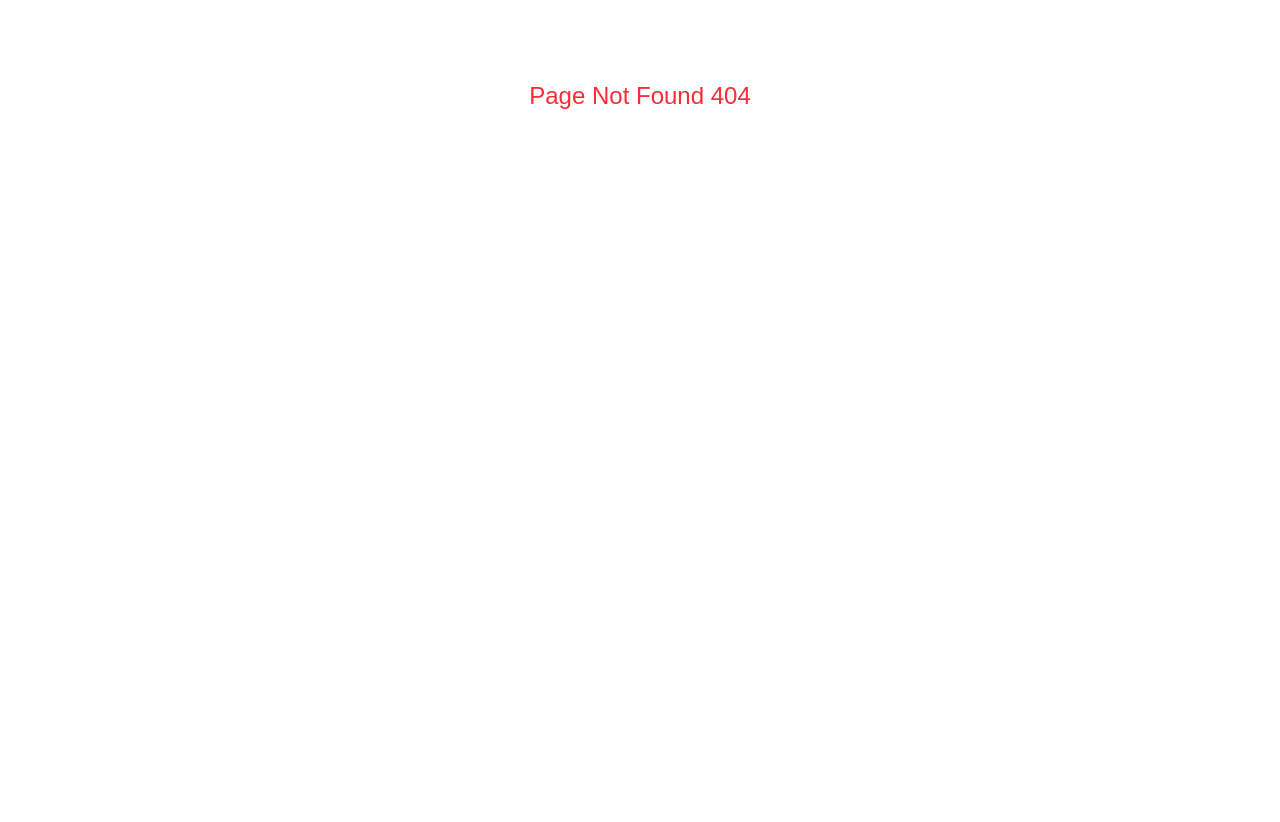
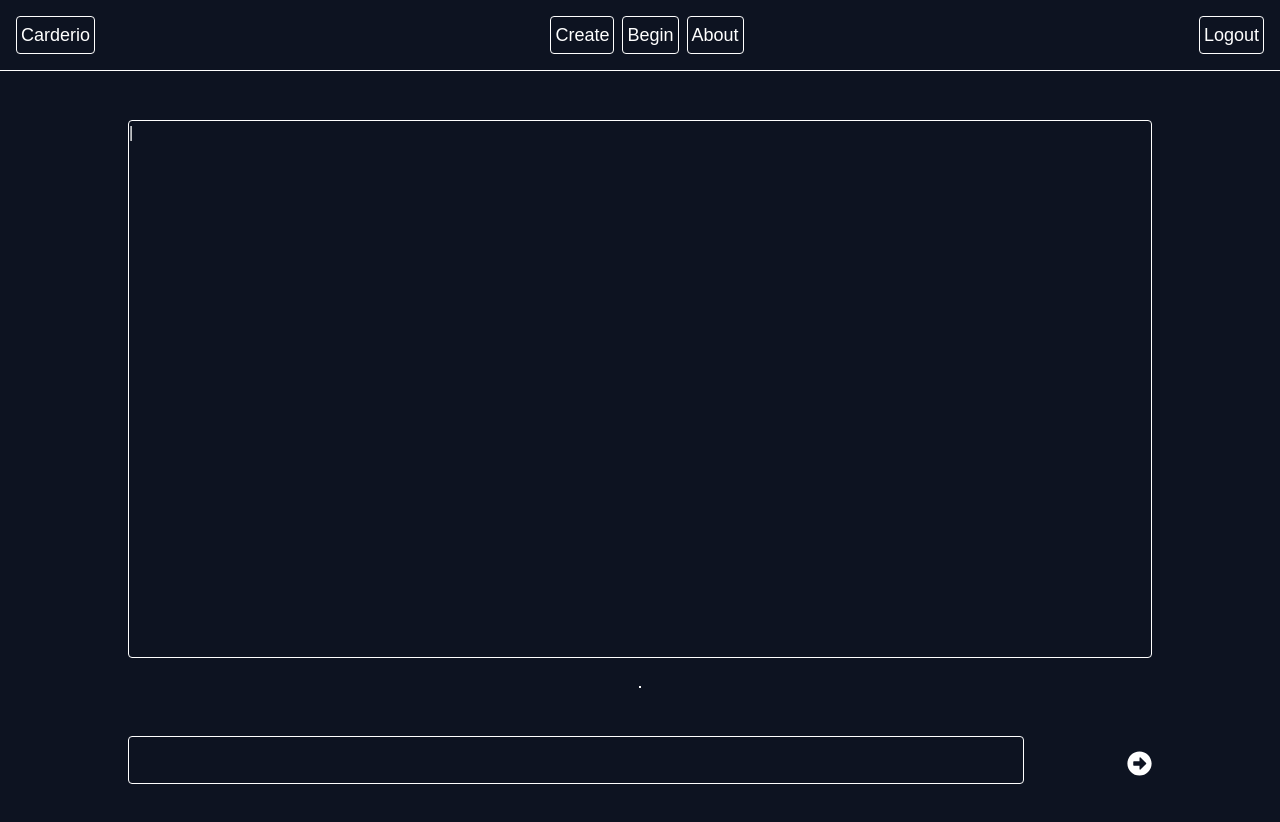
Before and after one commit to chartouis/Carderio-Web, a React (Vite) app: page /create/generate in a window 1280 px wide. Before the commit this address had no page. Shown: the top 822 px of the page. Before the commit the page ends 800 px from the top, so only its background shows below. Built offline with nearby package versions, Linux system fonts and the light colour scheme; a web font is replaced by a local one.

Commit message:
Some designing ai cards generation

```diff
--- a/src/components/CardPlace.tsx
+++ b/src/components/CardPlace.tsx
@@ -171,6 +171,7 @@ export default function Card() {
         </DndContext>
       </div>
       <br />
+      <div className="absolute bottom-7 left-1/2 right-1/2 z-10">
         <div className="flex gap-4 justify-center">
           <div onClick={showCard}>
             <DeleteBtn id={cardData.id} update={showCard} />
@@ -180,5 +181,6 @@ export default function Card() {
           </div>
         </div>
       </div>
+    </div>
   );
 }
--- a/src/components/ChangeButton.tsx
+++ b/src/components/ChangeButton.tsx
@@ -14,7 +14,7 @@ export default function ChangeButton({ cardData }: props) {
   const [switched, setSwitched] = useState(false);
 
   return (
-    <div className="border border-white text-white hover:bg-gray-400 hover:text-white py-2 px-4 rounded">
+    <div className="border bg-[#0D1321] border-white text-white hover:bg-gray-400 hover:text-white py-2 px-4 rounded z-10">
       <Link
         to={switched ? `/learn?cardId=${cardData.id}` : "/learn"}
         type="button"
--- a/src/components/Create.tsx
+++ b/src/components/Create.tsx
@@ -2,6 +2,8 @@ import axios from "axios";
 import { useState } from "react";
 import { API_URL } from "../config";
 import { getHeaders } from "../config";
+import { FaMagic } from "react-icons/fa";
+import { Link } from "react-router-dom";
 export default function Create() {
   const [formData, setFormData] = useState({
     front: "",
@@ -16,6 +18,19 @@ export default function Create() {
       ...prev,
       [name]: value, // Update the specific field in the state
     }));
+  };
+
+  const handleKeyDown = (e: React.KeyboardEvent<HTMLInputElement>) => {
+    if (e.key === "Enter") {
+      e.preventDefault();
+      const form = e.currentTarget.form;
+      if (!form) return;
+      const elements = Array.from(form.elements) as HTMLElement[];
+      const index = elements.indexOf(e.currentTarget as HTMLElement);
+      if (index > -1 && index < elements.length - 1) {
+        elements[index + 1].focus();
+      }
+    }
   };
 
   const submit = (e: React.FormEvent) => {
@@ -37,7 +52,8 @@ export default function Create() {
   };
 
   return (
-    <div className="p-4 top-1.5 border rounded border-white flex flex-col max-w-screen mx-auto">
+    <div>
+      <div className="p-4 top-1.5 border rounded border-white flex flex-col max-w-screen mx-auto gap-1">
         <form onSubmit={submit} className="flex flex-col">
           <div className="mb-3">
             <label className="block mb-2 text-white">Front side</label>
@@ -48,6 +64,7 @@ export default function Create() {
               value={formData.front}
               name="front"
               id="frontinput"
+              onKeyDown={handleKeyDown}
             />
           </div>
           <div className="mb-3">
@@ -59,14 +76,28 @@ export default function Create() {
               value={formData.back}
               className="w-full px-3 py-2 border border-white text-white rounded-md"
               id="backinput"
+              onKeyDown={handleKeyDown}
             />
           </div>
           <span className="text-white">{status}</span>
           <br />
-      <button type="submit" className="bg-transparent border border-white text-white hover:bg-white hover:text-gray-800 py-2 px-4 rounded flex-grow">
+          <button
+            type="submit"
+            className="bg-transparent border border-white text-white hover:bg-white hover:text-gray-800 py-2 px-4 rounded flex-grow"
+          >
             Create
           </button>
         </form>
+        <Link to="/create/generate" className="mt-3 flex flex-row gap-2 border border-white rounded w-full py-2 px-6 justify-center text-white hover:bg-white hover:text-gray-800">
+          <div className="-ml-6">
+            <FaMagic color="white" size={20}></FaMagic>
+          </div>
+          <br />
+          <div className="">
+            <h4 className="">Generate</h4>
+          </div>
+        </Link>
+      </div>
     </div>
   );
 }
--- a/src/components/DeleteButton.tsx
+++ b/src/components/DeleteButton.tsx
@@ -18,7 +18,7 @@ export default function DeleteBtn({ id, update }: props) {
   };
 
   return (
-    <button onClick={onDelete} type="button" className="border border-white text-white hover:bg-gray-400 hover:text-white py-2 px-4 rounded">
+    <button onClick={onDelete} type="button" className="border bg-[#0D1321] border-white text-white hover:bg-gray-400 hover:text-white py-2 px-4 rounded">
       <div>
         <FaTrash size={20} color="white"></FaTrash>
       </div>
--- /dev/null
+++ b/src/components/Generate.tsx
@@ -0,0 +1,59 @@
+import axios from "axios";
+import { FaArrowAltCircleRight } from "react-icons/fa";
+import { API_URL, getHeaders } from "../config";
+import { useState } from "react";
+
+export default function Generate() {
+  const [prompt, setPrompt] = useState({
+    context: "",
+  });
+
+  const [cards, setCards] = useState<
+    Array<{ front?: string; back?: string; id?: bigint }>
+  >([{ front: "", back: "" }]);
+
+  const handleChange = (e: React.ChangeEvent<HTMLInputElement>) => {
+    const { name, value } = e.target;
+    setPrompt((prev) => ({
+      ...prev,
+      [name]: value, // Update the specific field in the state
+    }));
+  };
+
+  const onGenerate = async () => {
+    await axios
+      .post(API_URL + "/cards/m/ai", prompt, { headers: getHeaders() })
+      .then((response) => {
+        setPrompt({context:""})
+        console.log(response.data);
+        if (response.status === 200) {
+          setCards(response.data);
+        }
+      });
+  };
+
+  return (
+    <div className="flex flex-col min-h-screen text-white justify-center items-center gap-7 p-10 pb-48">
+      <div className="w-[80vw] border border-white rounded flex-grow">
+        {cards?.map((card) => (
+          <div>
+            <span>{card.front}</span>
+            <span> | {card.back}</span>
+          </div>
+        ))}
+      </div>
+
+      <div className="border border-white">
+        <input
+          className="absolute left-[10vw] bottom-4 w-[70vw] h-12 border border-white rounded bg-[#0D1321] z-10"
+          onChange={handleChange}
+          value={prompt.context}
+          name="context"
+        />
+        <button className="absolute bottom-6 right-[10vw]" onClick={onGenerate}>
+          <FaArrowAltCircleRight size={25}></FaArrowAltCircleRight>
+        </button>
+      </div>
+    </div>
+  );
+}
--- a/src/components/Menu.tsx
+++ b/src/components/Menu.tsx
@@ -12,7 +12,7 @@ export default function Menu() {
 
   return (
     <div className="overflow-y-auto overflow-x-hidden max-w-full mx-auto px-4 pt-20">
-      <div className="flex items-center justify-center ">
+      <div className="absolute top-2/5 right-1/2 left-1/2">
         <ProgressIndicator />
       </div>
       {/* <div>
--- a/src/components/ProgressIndicator.tsx
+++ b/src/components/ProgressIndicator.tsx
@@ -14,9 +14,8 @@ export default function ProgressIndicator() {
   }, []);
 
   const update = () => {
-
     const timestamp = new Date().toISOString();
-    const localDateTime = { localDateTime: timestamp};
+    const localDateTime = { localDateTime: timestamp };
 
     axios
       .post(API_URL + "/cards/request/progress", localDateTime, {
--- a/src/config.ts
+++ b/src/config.ts
@@ -1,4 +1,4 @@
-export const API_URL = "https://carderio-api.onrender.com";
+export const API_URL = "http://localhost:8080";
 
 export const getHeaders = () => ({
   Authorization: "Bearer " + localStorage.getItem("jwt"),
--- a/src/main.tsx
+++ b/src/main.tsx
@@ -8,6 +8,7 @@ import Card from "./components/CardPlace.tsx";
 import Create from "./components/Create.tsx";
 import AppNavbar from "./components/AppNavBar.tsx";
 import Menu from "./components/Menu.tsx";
+import Generate from "./components/Generate.tsx";
 
 const router = createBrowserRouter([
   {
@@ -20,7 +21,11 @@ const router = createBrowserRouter([
         </div>
       </div>
     ),
-    errorElement: <h1 className="text-center text-2xl text-red-500 pt-20">Page Not Found 404</h1>,
+    errorElement: (
+      <h1 className="text-center text-2xl text-red-500 pt-20">
+        Page Not Found 404
+      </h1>
+    ),
   },
   {
     path: "/create",
@@ -36,7 +41,9 @@ const router = createBrowserRouter([
   {
     path: "/signup",
     element: <RegisterForm />,
-    errorElement: <h1 className="text-center text-2xl text-red-500">Page Not Found 404</h1>,
+    errorElement: (
+      <h1 className="text-center text-2xl text-red-500">Page Not Found 404</h1>
+    ),
   },
   {
     path: "/login",
@@ -53,12 +60,21 @@ const router = createBrowserRouter([
       </div>
     ),
   },
+  {
+    path: "/create/generate",
+    element: (
+      <div className="bg-[#0D1321] min-h-screen">
+        <AppNavbar />
+        <div className="pt-20">
+          <Generate />
+        </div>
+      </div>
+    ),
+  },
 ]);
 
 createRoot(document.getElementById("root")!).render(
   <StrictMode>
-
-      <RouterProvider router={router} />
-
+    <RouterProvider router={router} />
   </StrictMode>
 );
```
Also changed, not shown: src/components/LoginForm.tsx (+13 -4 lines). Lines whose indentation alone changed are shown as unchanged.
